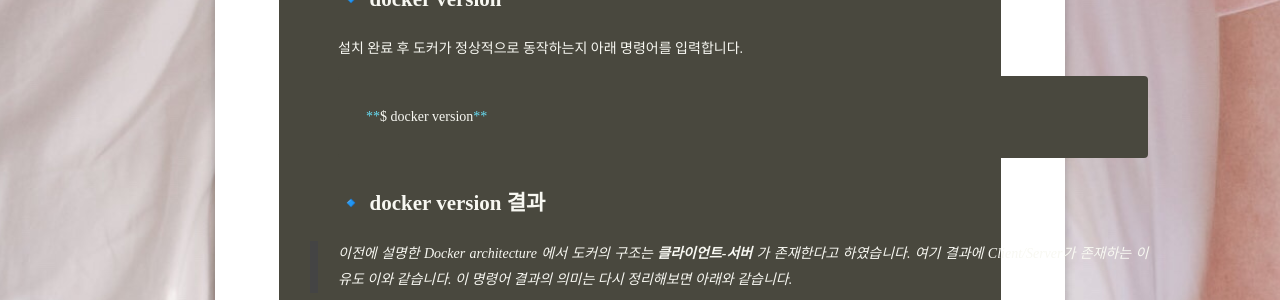
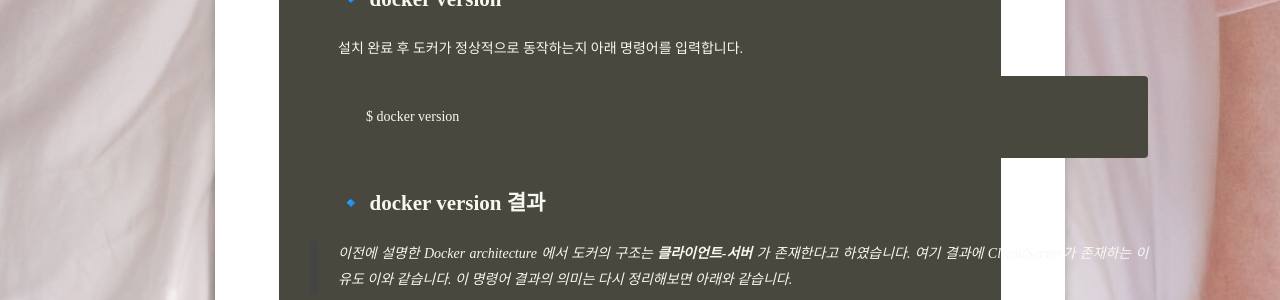
Before and after one commit to JUNGEEYOU/JUNGEEYOU.github.io, a Jekyll site: the page built from _posts/2020-03-28-docker-2-post.md, in a window 1280 px wide and 900 px high, scrolled down 2070 px. Shown: the part 151-451 px from the top of the window. Built offline with Jekyll 4.4.1, drawn with Linux system fonts in a browser that asks for light colours; some web fonts are replaced; comment, search, counter and statistics services are not loaded.

```diff
--- a/_posts/2020-03-28-docker-2-post.md
+++ b/_posts/2020-03-28-docker-2-post.md
@@ -77,7 +77,7 @@ image: /assets/img/docker/basic_1/Moby-logo.png
 
  설치 완료 후 도커가 정상적으로 동작하는지 아래 명령어를 입력합니다.
 {% highlight bash %}
-    **$ docker version**
+    $ docker version
 {% endhighlight %}
 ## 🔹 docker version 결과
 
```
